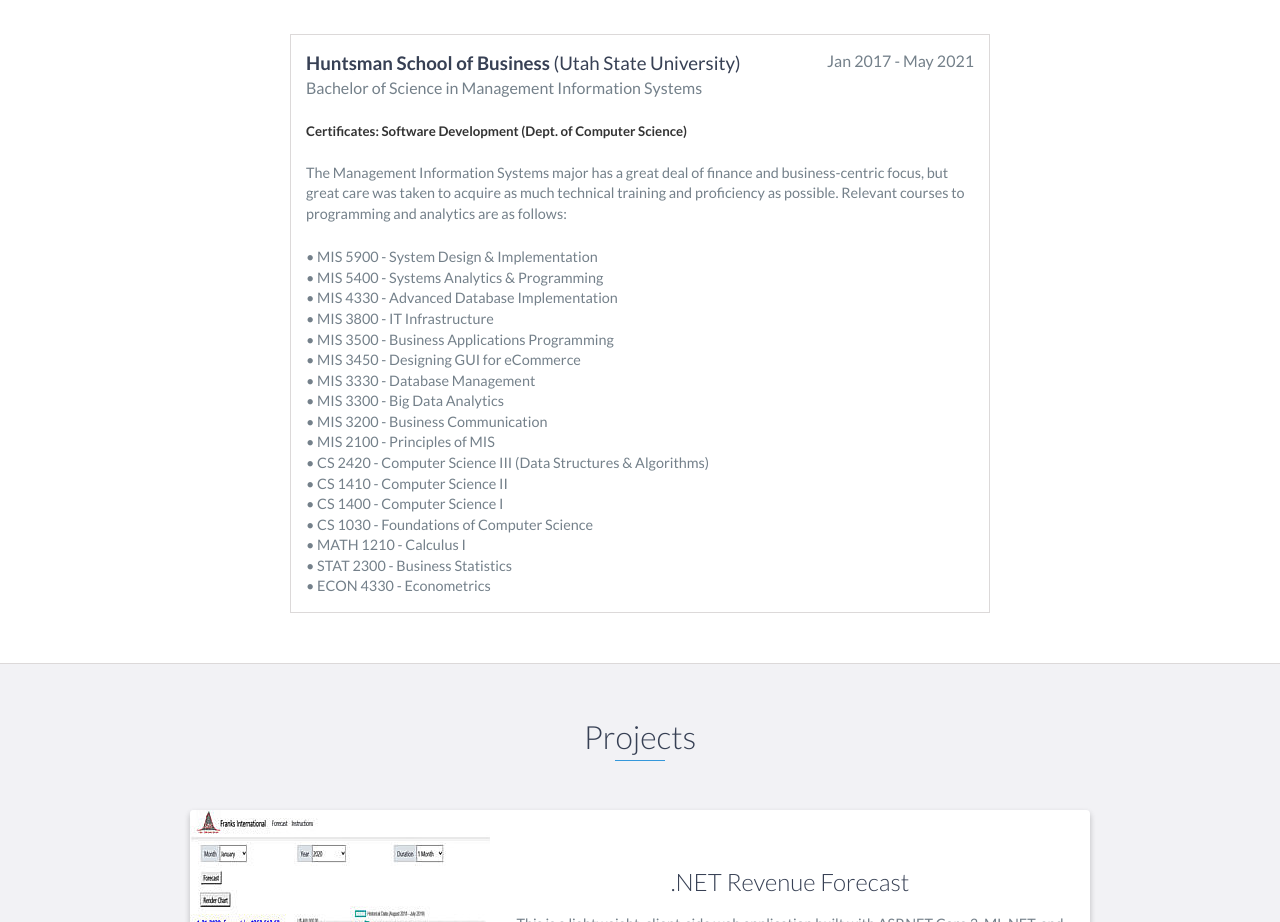
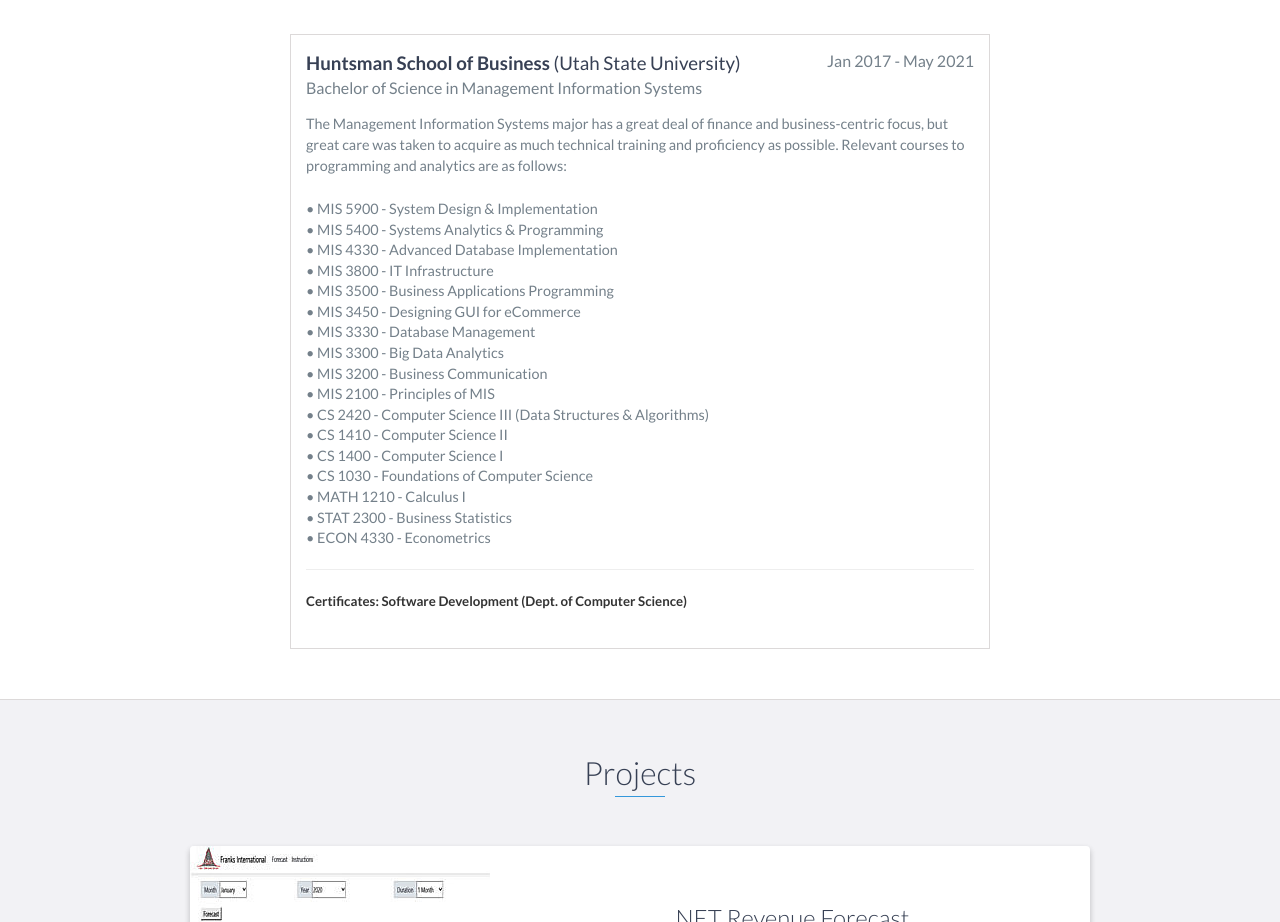
Before and after one commit to Mariott-Dev/mariott-dev.github.io, a website: page index.html in a window 1280 px wide. Shown: the part 1200-2122 px from the top of the page. Drawn offline with nearby package versions, Linux system fonts and the light colour scheme.

Commit message:
Update index.html

```diff
--- a/index.html
+++ b/index.html
@@ -117,7 +117,7 @@
             <h3><strong>Huntsman School of Business</strong> (Utah State University)</h3>
             <span class="education-date">Jan 2017 - May 2021</span>
             <h4>Bachelor of Science in Management Information Systems</h4>
-	    <h5><strong>Certificates:</strong> Software Development (Dept. of Computer Science)</h5>
+
             <p>
                 The Management Information Systems major has a great deal of finance and business-centric focus, but great care was taken to acquire as much technical training and proficiency as possible. Relevant courses to programming and analytics are as follows:
             </p><br>
@@ -139,7 +139,8 @@
                 • MATH 1210 - Calculus I<br>
                 • STAT 2300 - Business Statistics<br>
                 • ECON 4330 - Econometrics
-            </p>
+            </p><hr>
+		<h5><strong>Certificates:</strong> Software Development (Dept. of Computer Science)</h5>
         </div>
         <!-- End .education-block -->
 
```
